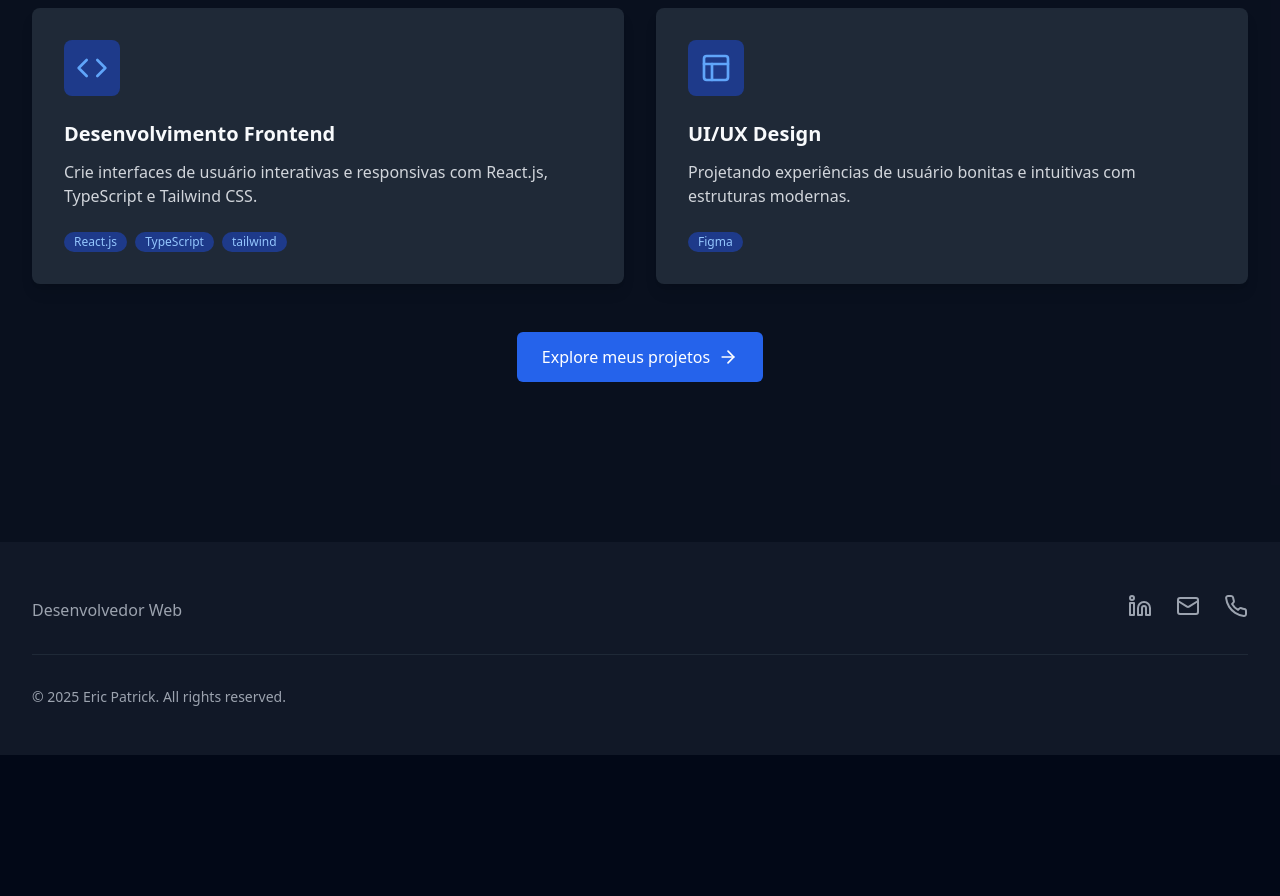
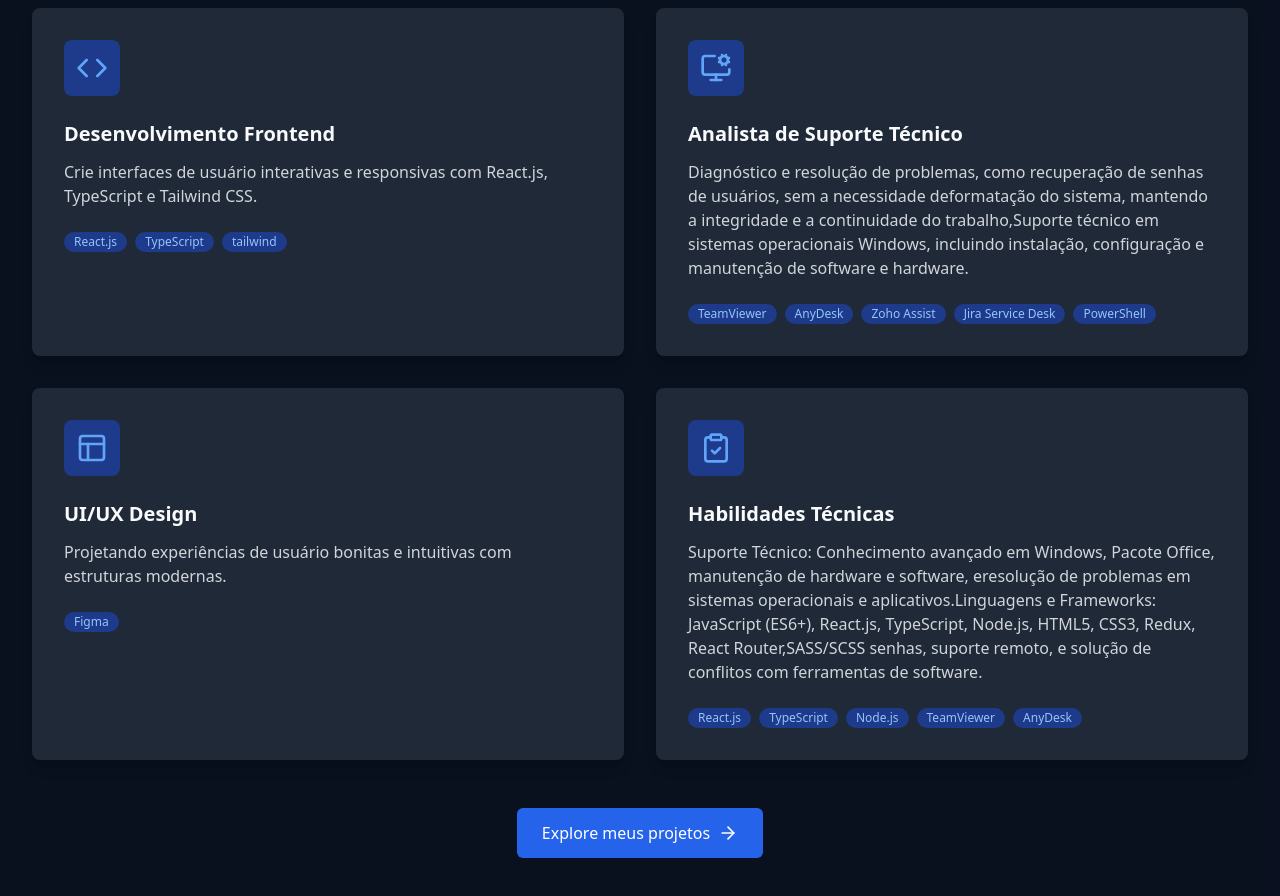
Before and after one commit to Eric20-patrick/Portifolio, a React (Vite) app: page / in a window 1280 px wide. Shown: the part 1040-1936 px from the top of the page. Before the commit the page ends 1795 px from the top, so only its background shows below. Built offline with nearby package versions, Linux system fonts and the light colour scheme.

Commit message:
alterando experiencias e o sobre

```diff
--- a/src/pages/home/Index.tsx
+++ b/src/pages/home/Index.tsx
@@ -1,5 +1,30 @@
 import { useRef, useEffect } from 'react';
-import { ArrowRight, Code, Layout } from 'lucide-react';
+import {
+  AlertTriangle,
+  ArrowRight,
+  Bug,
+  ClipboardCheck,
+  Cloud,
+  Code,
+  Code2Icon,
+  Cpu,
+  Database,
+  GitBranch,
+  Layers,
+  Layout,
+  Monitor,
+  MonitorCheck,
+  MonitorCog,
+  MonitorCogIcon,
+  MonitorDotIcon,
+  MonitorOff,
+  MonitorPause,
+  MonitorX,
+  Server,
+  Settings,
+  Terminal,
+  TerminalIcon,
+} from 'lucide-react';
 import { Link } from 'react-router-dom';
 
 const Index = () => {
@@ -39,13 +64,38 @@ const Index = () => {
         'Crie interfaces de usuário interativas e responsivas com React.js, TypeScript e Tailwind CSS.',
       technologies: ['React.js', 'TypeScript', 'tailwind'],
     },
-
+    {
+      icon: MonitorCog,
+      title: 'Analista de Suporte Técnico',
+      description:
+        'Diagnóstico e resolução de problemas, como recuperação de senhas de usuários, sem a necessidade deformatação do sistema, mantendo a integridade e a continuidade do trabalho,Suporte técnico em sistemas operacionais Windows, incluindo instalação, configuração e manutenção de software e hardware.',
+      technologies: [
+        'TeamViewer',
+        'AnyDesk',
+        'Zoho Assist',
+        'Jira Service Desk',
+        'PowerShell',
+      ],
+    },
     {
       icon: Layout,
       title: 'UI/UX Design',
       description:
         'Projetando experiências de usuário bonitas e intuitivas com estruturas modernas.',
       technologies: ['Figma'],
+    },
+    {
+      icon: ClipboardCheck,
+      title: 'Habilidades Técnicas',
+      description:
+        'Suporte Técnico: Conhecimento avançado em Windows, Pacote Office, manutenção de hardware e software, eresolução de problemas em sistemas operacionais e aplicativos.Linguagens e Frameworks: JavaScript (ES6+), React.js, TypeScript, Node.js, HTML5, CSS3, Redux, React Router,SASS/SCSS senhas, suporte remoto, e solução de conflitos com ferramentas de software.',
+      technologies: [
+        'React.js',
+        'TypeScript',
+        'Node.js',
+        'TeamViewer',
+        'AnyDesk',
+      ],
     },
   ];
 
--- a/src/pages/sobre/index.tsx
+++ b/src/pages/sobre/index.tsx
@@ -89,9 +89,16 @@ const About = () => {
 
             <div className="mt-8 grid grid-cols-2 gap-4">
               <div className="p-4 bg-gray-100 dark:bg-gray-800 rounded-lg">
-                <h3 className="font-semibold mb-2">Front-end</h3>
+                <h1 className="font-bold mb-2">Front-end</h1>
                 <p className="text-gray-600 dark:text-gray-300">
                   React, TypeScript, Tailwind CSS, SASS.
+                </p>
+              </div>
+              <div className="p-4 bg-gray-100 dark:bg-gray-800 rounded-lg">
+                <h1 className="font-bold mb-2">Analista de Suporte Técnico</h1>
+                <p className="text-gray-600 dark:text-gray-300">
+                  Conhecimento avançado em Windows, Pacote Office, manutenção de
+                  hardware e software
                 </p>
               </div>
               <Curriculo />
```
